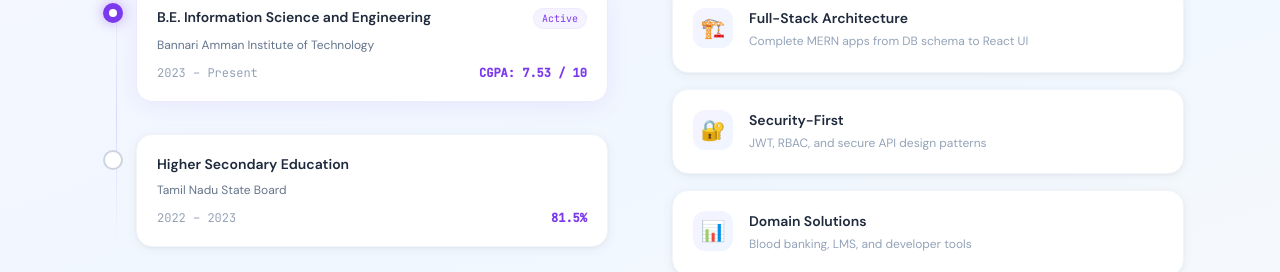
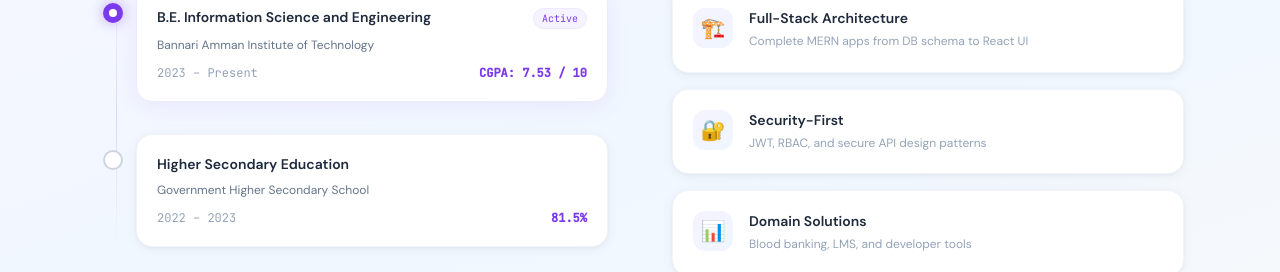
Before and after one commit to JasminPeer/jasmin-portfolio, a React (Vite) app: page / in a window 1280 px wide. Shown: the part 5001-5273 px from the top of the page. Built offline with nearby package versions, Linux system fonts and the light colour scheme.

Commit message:
Update institution name for Higher Secondary Education

```diff
--- a/src/data/portfolio.js
+++ b/src/data/portfolio.js
@@ -30,7 +30,7 @@ export const data = {
     },
     {
       degree: "Higher Secondary Education",
-      institution: "Tamil Nadu State Board",
+      institution: "Government Higher Secondary School",
       period: "2022 – 2023",
       score: "81.5%",
       active: false,
```
